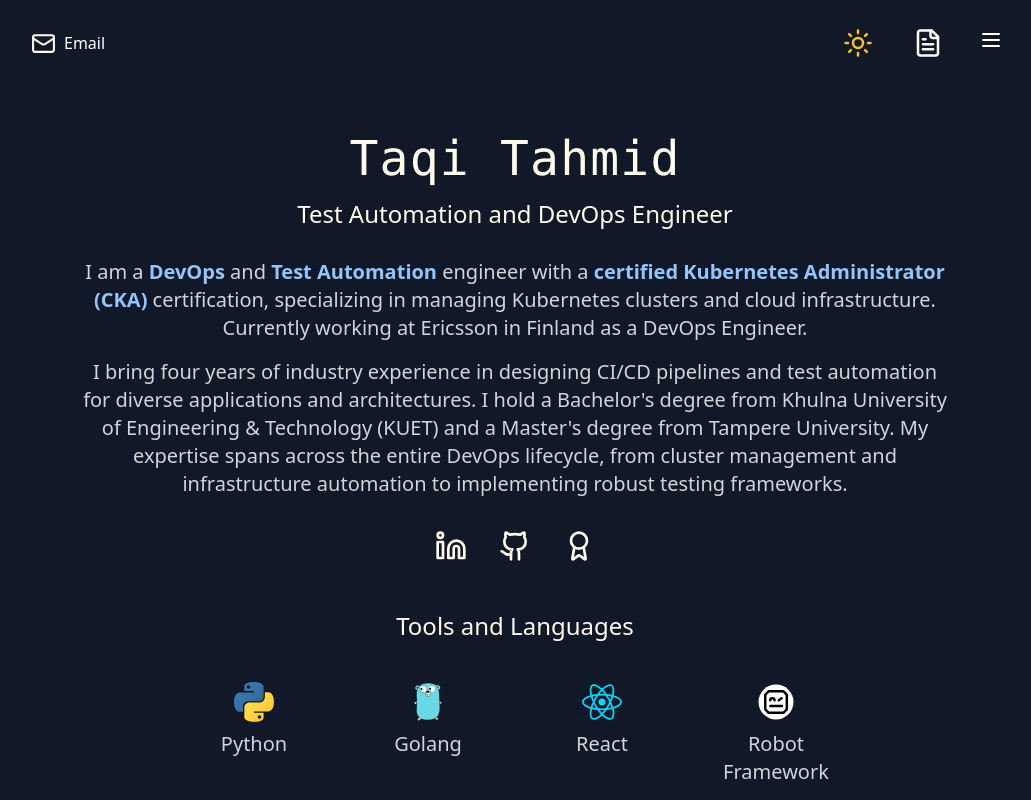
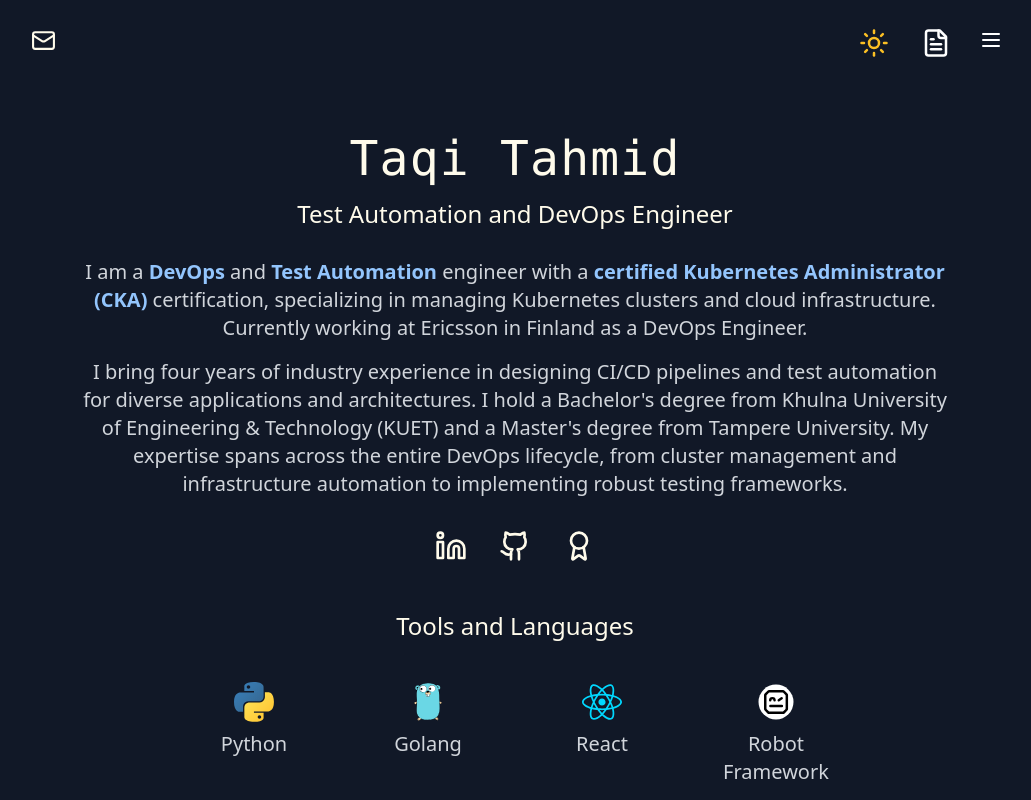
Before and after one commit to TheTaqiTahmid/my-portfolio, a React (Vite) app in the folder frontend/: page / in a window 1280 px wide. Shown: the top 800 px of the page, without its empty margins (125-1156 px from the left). Built offline with nearby package versions, Linux system fonts and the light colour scheme.

Commit message:
frontend: add tooltip component and replace tooltip with it

```diff
--- a/frontend/src/components/Introduction.tsx
+++ b/frontend/src/components/Introduction.tsx
@@ -1,5 +1,6 @@
 import { Linkedin, Github, Award } from 'lucide-react'
 import { COLORS } from '../constants'
+import { Tooltip } from './Tooltip'
 
 const Introduction = () => {
   const BoldStyle = 'text-blue-900 dark:text-blue-300 font-semibold'
@@ -57,6 +58,7 @@
       <div className="flex justify-center gap-8 py-3">
         {socialLinks.map((link, index) => (
           <div key={index} className="group relative">
+            <Tooltip label={link.label} position="top">
             <a
               href={link.href}
               target="_blank"
@@ -66,9 +68,7 @@
             >
               {link.icon}
             </a>
-            <span className="pointer-events-none absolute -top-8 left-1/2 -translate-x-1/2 whitespace-nowrap rounded bg-slate-800 px-2 py-1 text-sm text-slate-100 opacity-0 transition before:absolute before:left-1/2 before:top-full before:-translate-x-1/2 before:border-4 before:border-transparent before:border-t-slate-800 before:content-[''] group-hover:opacity-100">
-              {link.label}
-            </span>
+            </Tooltip>
           </div>
         ))}
       </div>
--- a/frontend/src/components/Navbar.tsx
+++ b/frontend/src/components/Navbar.tsx
@@ -1,6 +1,7 @@
 import React, { useEffect, useState, useRef } from 'react'
 import { Menu, Sun, Moon, FileText, Mail, Check, Copy } from 'lucide-react'
 import { COLORS, EMAIL, RESUME } from '../constants'
+import { Tooltip } from './Tooltip'
 
 interface NavProps {
   darkMode: boolean
@@ -11,6 +12,7 @@
   const [copied, setCopied] = useState(false)
   const [isMenuOpen, setIsMenuOpen] = useState(false)
   const menuRef = useRef<HTMLDivElement>(null)
+  const copyText = copied ? 'Copied!' : 'Click to copy'
 
   const handleCopyEmail = async () => {
     try {
@@ -49,12 +51,12 @@
   return (
     <div className="w-full flex justify-center">
       <nav className="py-5 mb-6 flex justify-between dark:text-white w-full max-w-5xl px-4">
+        <Tooltip label={copyText} position='bottom'>
         <button
           onClick={handleCopyEmail}
           className="flex items-center space-x-2 hover:bg-gray-100 dark:hover:bg-gray-800 px-3 py-2 rounded-lg transition-colors duration-200 group relative"
         >
           <Mail size={25} className={`${COLORS.DARK_PRIMARY}`} />
-          <span>Email</span>
           {copied ? (
             <Check size={16} className="text-green-500" />
           ) : (
@@ -63,41 +65,34 @@
               className="opacity-0 group-hover:opacity-100 transition-opacity duration-200"
             />
           )}
-          <span className="pointer-events-none absolute -bottom-8 left-1/2 -translate-x-1/2 whitespace-nowrap rounded bg-slate-800 px-2 py-1 text-xs text-slate-100 opacity-0 transition before:absolute before:left-1/2 before:top-full before:-translate-x-1/2 before:border-4 before:border-transparent before:border-t-slate-800 before:content-[''] group-hover:opacity-100">
-            {copied ? 'Copied!' : 'Click to copy'}
-          </span>
         </button>
-
+        </Tooltip>
         <ul className="flex items-center">
           <li
             className="transition ease-in-out delay-50 duration-100 cursor-pointer"
             onClick={toggleDarkMode}
           >
-            <div className="group relative">
+            <Tooltip label={darkMode ? 'Light Mode' : 'Dark Mode'} position='bottom'>
+              <div className="flex items-center space-x-2 mr-4">
                 {darkMode ? (
                   <Sun className="text-amber-400 hover:scale-110" size={30} />
                 ) : (
                   <Moon size={24} />
                 )}
-              <span className="pointer-events-none absolute -bottom-8 left-1/2 -translate-x-1/2 whitespace-nowrap rounded bg-slate-800 px-2 py-1 text-xs text-slate-100 opacity-0 transition before:absolute before:left-1/2 before:top-full before:-translate-x-1/2 before:border-4 before:border-transparent before:border-t-slate-800 before:content-[''] group-hover:opacity-100">
-                {darkMode ? 'Light Mode' : 'Dark Mode'}
-              </span>
               </div>
+            </Tooltip>
           </li>
           <li className="transition ease-in-out delay-50 duration-100">
-            <div className="group relative">
+            <Tooltip label="Resume" position='bottom'>
               <a
-                className="text-white p-2 ml-8 inline-flex"
+                className="text-white flex items-center space-x-2 ml-4"
                 href={RESUME}
                 target="_blank"
                 rel="noreferrer"
               >
                 <FileText className="hover:scale-110 text-gray-800 dark:text-white" size={30} />
               </a>
-              <span className="pointer-events-none absolute -bottom-8 left-1/2 -translate-x-1/2 whitespace-nowrap rounded bg-slate-800 px-2 py-1 text-xs text-slate-100 opacity-0 transition before:absolute before:left-1/2 before:top-full before:-translate-x-1/2 before:border-4 before:border-transparent before:border-t-slate-800 before:content-[''] group-hover:opacity-100">
-                Resume
-              </span>
-            </div>
+            </Tooltip>
           </li>
           <li className="p-2 ml-5 cursor-pointer">
             <div ref={menuRef} className="group relative">
--- /dev/null
+++ b/frontend/src/components/Tooltip.tsx
@@ -0,0 +1,25 @@
+export interface TooltipProps {
+  children: React.ReactNode
+  label: string
+  position: 'top' | 'bottom' | 'left' | 'right'
+}
+
+export const Tooltip: React.FC<TooltipProps> = ({ children, label, position }) => {
+  const tooltipStyles = {
+    top: 'bottom-full left-1/2 -translate-x-1/2',
+    bottom: 'top-full left-1/2 -translate-x-1/2',
+    left: 'right-full top-1/2 -translate-y-1/2',
+    right: 'left-full top-1/2 -translate-y-1/2',
+  }
+  const tooltipPosition:string = tooltipStyles[position]
+  const tooltipClass = `pointer-events-none absolute mt-2 whitespace-nowrap rounded bg-slate-800 px-2 py-1 text-xs text-slate-100 opacity-0 transition before:absolute before:left-1/2 before:top-full before:-translate-x-1/2 before:border-4 before:border-transparent before:border-t-slate-800 before:content-[''] group-hover:opacity-100 ${tooltipPosition}`
+
+  return (
+    <div className="group relative">
+      {children}
+      <span className={tooltipClass}>
+        {label}
+      </span>
+    </div>
+  )
+}
--- a/frontend/src/pages/Projects.tsx
+++ b/frontend/src/pages/Projects.tsx
@@ -1,5 +1,6 @@
 import { Github, Link } from 'lucide-react'
 import { COLORS } from '../constants'
+import { Tooltip } from '../components/Tooltip'
 
 const Projects = () => {
   const BoldStyle = 'text-blue-900 dark:text-blue-300 font-semibold'
@@ -96,6 +97,7 @@
             <div className="flex gap-4">
               {project.links.map((link, linkIndex) => (
                 <div key={linkIndex} className="group relative">
+                  <Tooltip label={link.label} position="top">
                   <a
                     href={link.href}
                     target="_blank"
@@ -105,9 +107,7 @@
                   >
                     {link.icon}
                   </a>
-                  <span className="pointer-events-none absolute -top-8 left-1/2 -translate-x-1/2 whitespace-nowrap rounded bg-slate-800 px-2 py-1 text-sm text-slate-100 opacity-0 transition before:absolute before:left-1/2 before:top-full before:-translate-x-1/2 before:border-4 before:border-transparent before:border-t-slate-800 before:content-[''] group-hover:opacity-100">
-                    {link.label}
-                  </span>
+                  </Tooltip>
                 </div>
               ))}
             </div>
```
Lines whose indentation alone changed are shown as unchanged.
